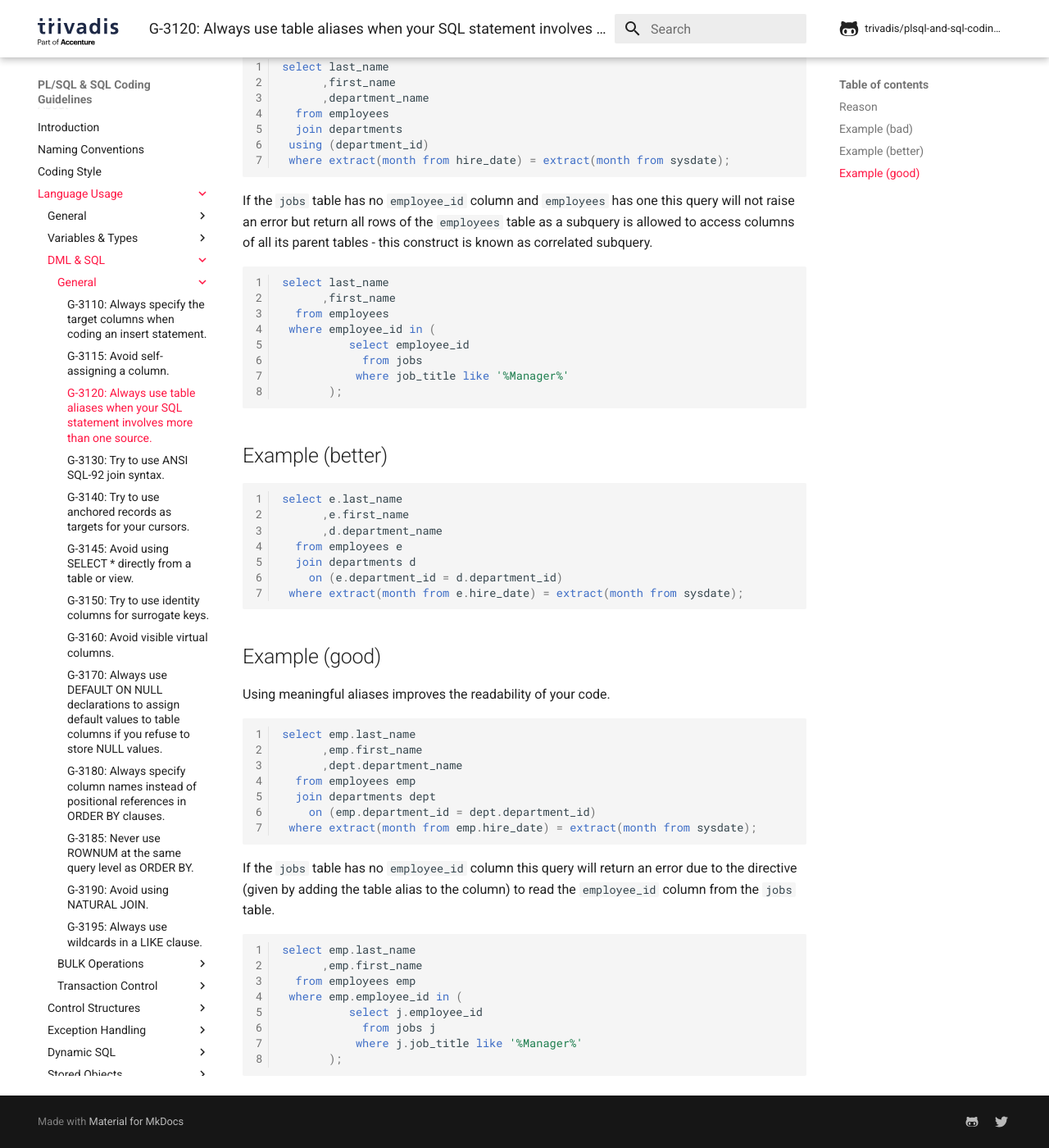
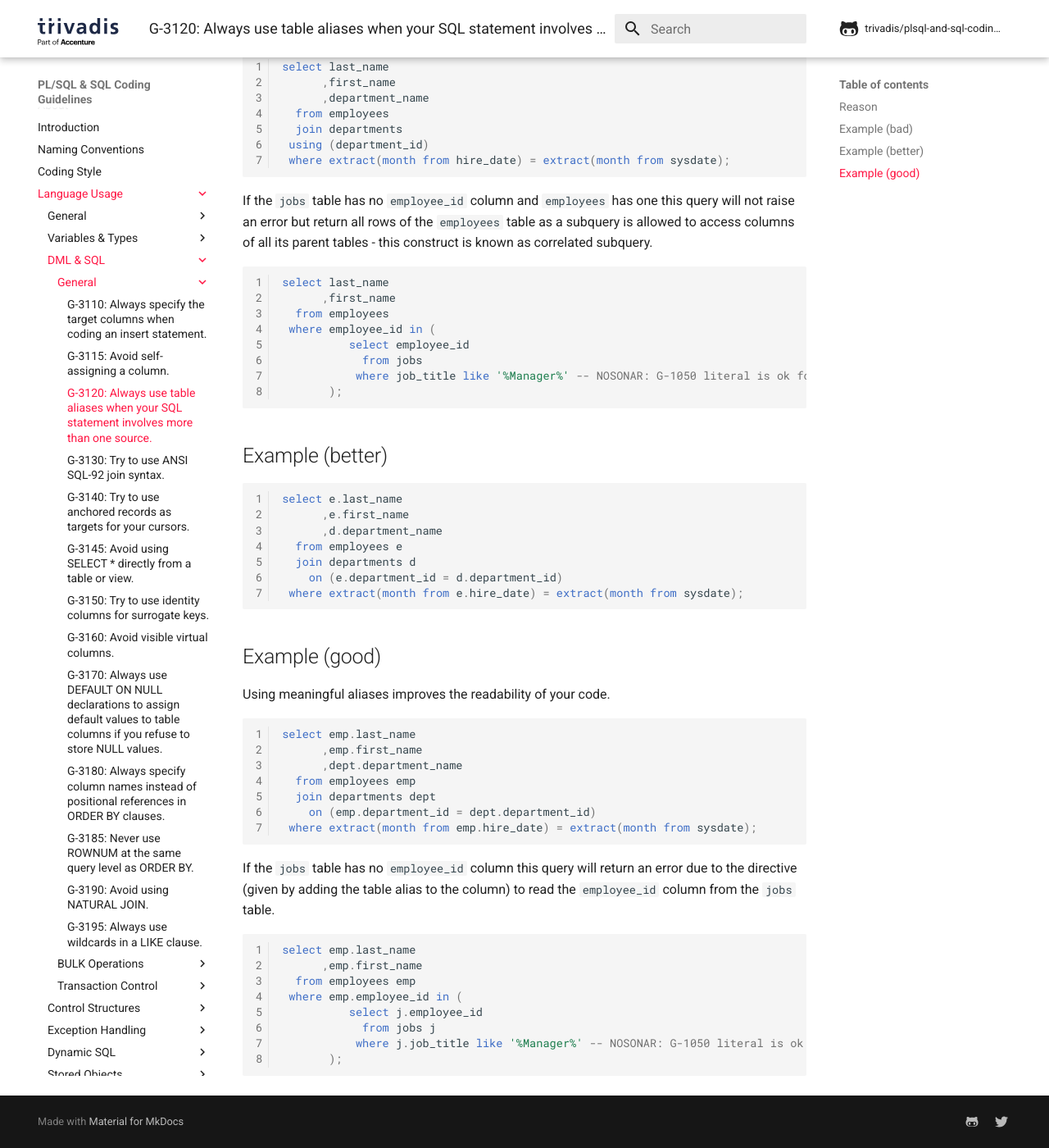
Before and after one commit to Trivadis/plsql-and-sql-coding-guidelines, an MkDocs documentation site: the page built from docs/4-language-usage/3-dml-and-sql/1-general/g-3120.md, in a window 1280 px wide and 1400 px high, scrolled down 540 px. Shown: the whole window at 82% size. Built offline with MkDocs 1.6.1 and Material for MkDocs 9.7.7, drawn with Linux system fonts in a browser that asks for light colours; comment, search, counter and statistics services are not loaded; the version menu is left out.

Commit message:
ignore G-1050, a literal is ok in a standalone query

````diff
--- a/docs/4-language-usage/3-dml-and-sql/1-general/g-3120.md
+++ b/docs/4-language-usage/3-dml-and-sql/1-general/g-3120.md
@@ -30,7 +30,7 @@
  where employee_id in (
           select employee_id
             from jobs
-           where job_title like '%Manager%'
+           where job_title like '%Manager%' -- NOSONAR: G-1050 literal is ok for a standalone query
        );
 ```
 
@@ -69,6 +69,6 @@
  where emp.employee_id in (
           select j.employee_id
             from jobs j
-           where j.job_title like '%Manager%'
+           where j.job_title like '%Manager%' -- NOSONAR: G-1050 literal is ok for a standalone query
        );
 ```
````
